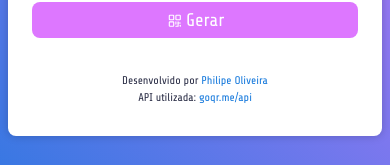
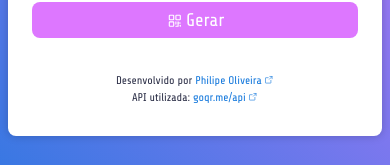
Before and after one commit to philipeoliveira/gerar-qr-code, a React (Vite) app: page / in a window 390 px wide. Shown: the part 451-616 px from the top of the page. Built offline with nearby package versions, Linux system fonts and the light colour scheme.

Commit message:
Add icon for external link and tag label for input

```diff
--- a/src/components/Footer.module.css
+++ b/src/components/Footer.module.css
@@ -4,6 +4,10 @@
 }
 .footer p {
    margin-top: var(--size-xs);
+}
+.footer svg {
+   font-size: calc(var(--size-md) / 2);
+   margin-left: calc(var(--size-xs) / 3);
 }
 
 @media screen and (max-width: 689px) {
@@ -13,4 +17,7 @@
    .footer p {
       margin-top: calc(var(--size-sm) / 4);
    }
+   .footer svg {
+      font-size: calc(var(--size-md-lg) / 3);
+   }
 }
--- a/src/components/Footer.tsx
+++ b/src/components/Footer.tsx
@@ -1,4 +1,6 @@
 import classes from './Footer.module.css';
+
+import { ArrowSquareOut } from 'phosphor-react';
 
 const Footer = () => {
    return (
@@ -11,6 +13,7 @@ const Footer = () => {
                target='_blank'
             >
                Philipe Oliveira
+               <ArrowSquareOut color={'var(--color-secondary)'} />
             </a>
          </p>
          <p>
@@ -21,6 +24,7 @@ const Footer = () => {
                target='_blank'
             >
                goqr.me/api
+               <ArrowSquareOut color={'var(--color-secondary)'} />
             </a>
          </p>
       </div>
--- a/src/components/Search.module.css
+++ b/src/components/Search.module.css
@@ -1,5 +1,8 @@
 .search {
    gap: 0.7em;
+}
+.search label {
+   display: none;
 }
 .search input {
    width: 100%;
--- a/src/components/Search.tsx
+++ b/src/components/Search.tsx
@@ -19,8 +19,10 @@ const Search = ({ loadQrcode }: SearchProps) => {
 
    return (
       <div className={`${classes.search} ${'flex-col-center'}`}>
+         <label htmlFor='text-or-link'>Digite um texto ou link</label>
          <input
             type='text'
+            id='text-or-link'
             placeholder='Digite um texto ou link'
             onChange={(e) => setUserText(e.target.value)}
             onKeyDown={handleKeyDown}
```
